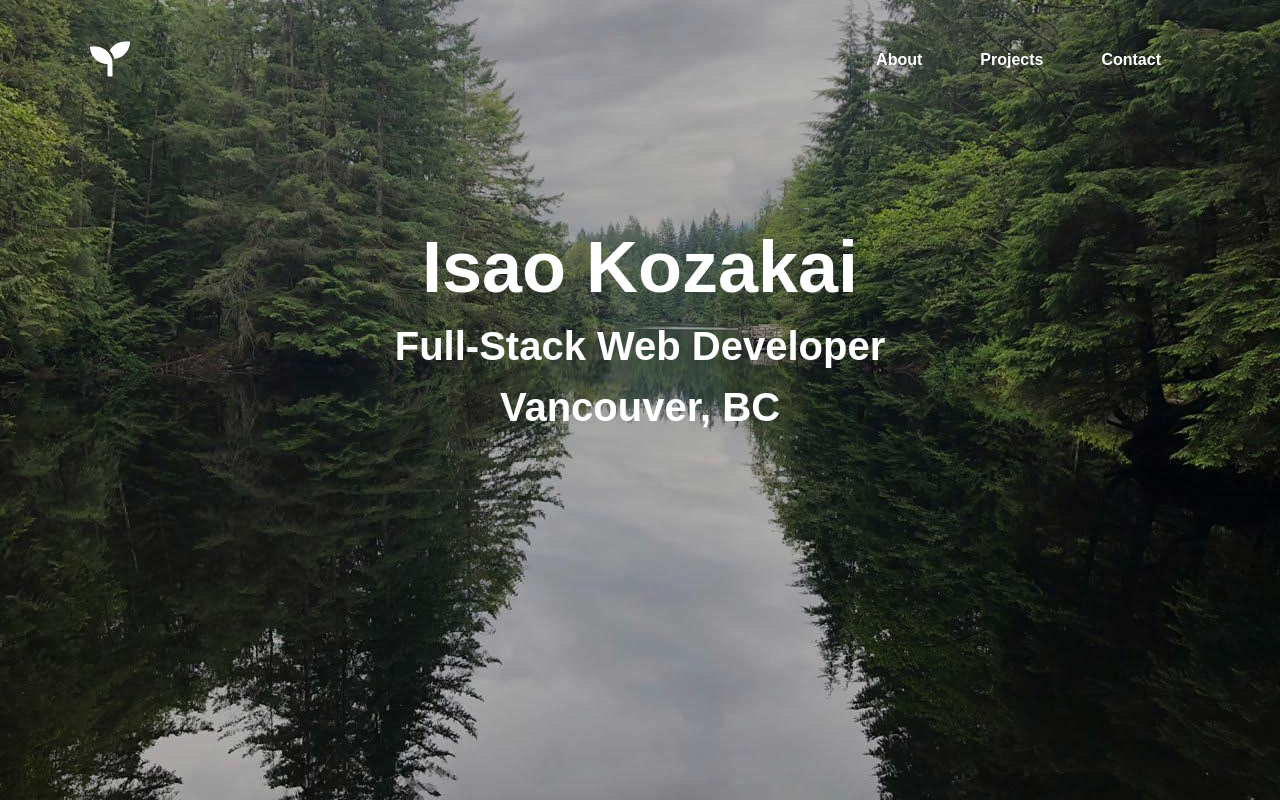
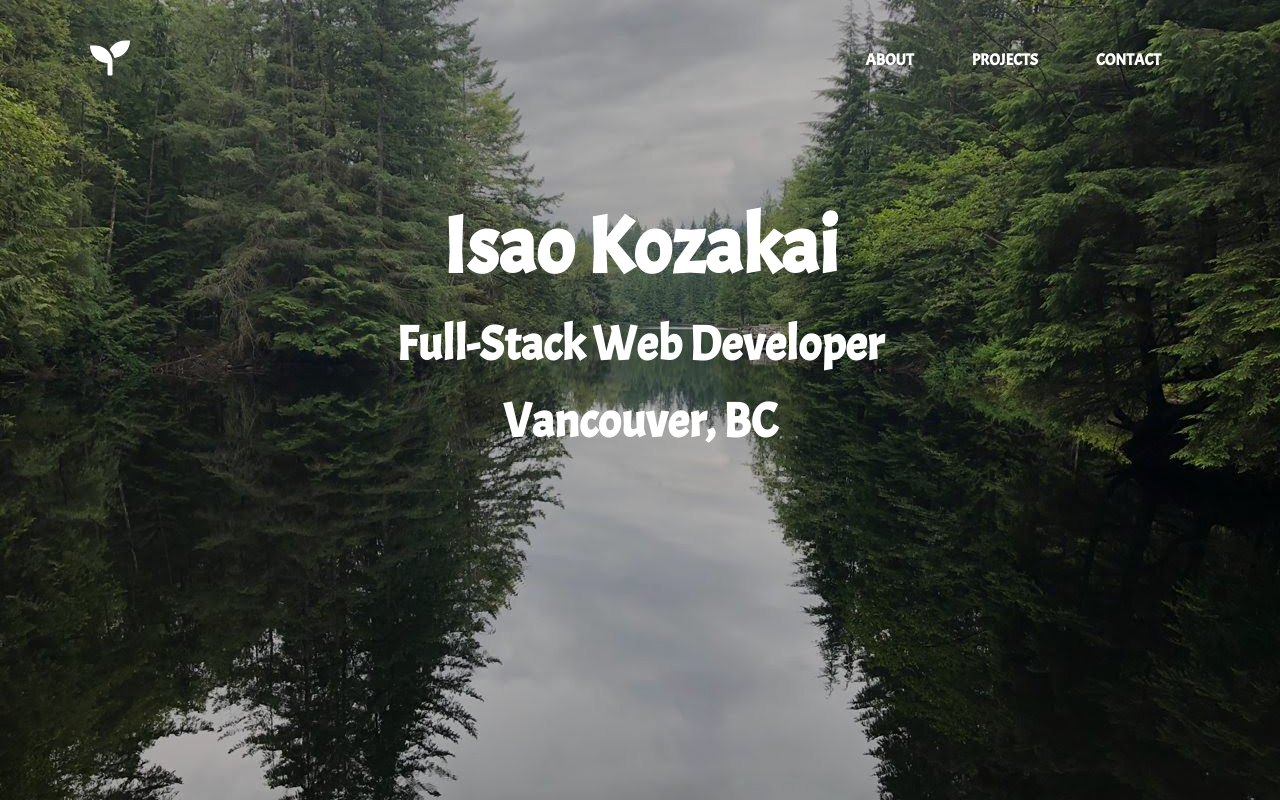
Before and after one commit to isaokozakai/my-portfolio-site_v1, a React (Create React App) app: page / in a window 1280 px wide. Shown: the top 800 px of the page. Built offline with nearby package versions, Linux system fonts and the light colour scheme.

Commit message:
Change the font-family

```diff
--- a/public/index.html
+++ b/public/index.html
@@ -6,8 +6,7 @@
     <meta name="viewport" content="width=device-width, initial-scale=1" />
     <meta name="theme-color" content="#000000" />
 
-    <link rel="manifest" href="%PUBLIC_URL%/manifest.json" />
-    <link rel="stylesheet" href="https://fonts.googleapis.com/icon?family=Material+Icons">
+    <link href="https://fonts.googleapis.com/css?family=Acme&display=swap" rel="stylesheet">    <link rel="stylesheet" href="https://fonts.googleapis.com/icon?family=Material+Icons">
     <link rel="stylesheet" href="https://use.fontawesome.com/releases/v5.6.3/css/all.css" integrity="sha384-UHRtZLI+pbxtHCWp1t77Bi1L4ZtiqrqD80Kn4Z8NTSRyMA2Fd33n5dQ8lWUE00s/" crossorigin="anonymous">
 
     <link href="https://fonts.googleapis.com/css?family=Anton" rel="stylesheet">
--- a/src/components/About.js
+++ b/src/components/About.js
@@ -3,7 +3,7 @@ import React from 'react';
 const About = () => {
   return (
     <section id="about" className="container">
-      <h2 className="headline">About Me</h2>
+      <h2 className="headline">ABOUT</h2>
       <div className="row">
         <div className="col">
           <div>
--- a/src/components/Contact.js
+++ b/src/components/Contact.js
@@ -2,9 +2,7 @@ import React from 'react';
 
 const Contact = (props) => (
   <section id="contact" className="container">
-    <h2 className="headline">
-      Contact
-    </h2>
+    <h2 className="headline">CONTACT</h2>
     <div className="contact-content">
       <div className="email"><a href="mailto:isaokozakai@gmail.com">isaokozakai@gmail.com</a></div>
       <div className="social-media">
--- a/src/components/Header.js
+++ b/src/components/Header.js
@@ -24,9 +24,9 @@ const Header = () => {
         </a>
         <nav>
           <ul>
-            <li><a href="#about">About</a></li>
-            <li><a href="#projects">Projects</a></li>
-            <li><a href="#contact">Contact</a></li>
+            <li><a href="#about">ABOUT</a></li>
+            <li><a href="#projects">PROJECTS</a></li>
+            <li><a href="#contact">CONTACT</a></li>
           </ul>
         </nav>
       </div>
--- a/src/components/Projects.js
+++ b/src/components/Projects.js
@@ -2,7 +2,7 @@ import React from 'react';
 
 const Project = () => (
   <section id="projects" className="container">
-    <h2 className="headline">Projects</h2>
+    <h2 className="headline">PROJECTS</h2>
     <div className="grid-container">
       <div className="col">
         <a href="https://isao-bulletin-board-service.herokuapp.com">
--- a/src/styles/_base.scss
+++ b/src/styles/_base.scss
@@ -7,7 +7,7 @@ body {
   padding: 0;
   height: 100%;
   width: 100%;
-  font-family: 'Arial',sans-serif;
+  font-family: 'Acme', sans-serif;
 }
 
 .container {
@@ -104,17 +104,16 @@ main {
 
 .landing-title {
   display: inline-block;
-  margin: 170px auto;
+  margin: 140px auto;
   padding: 0 20px;
   text-align: center;
-  font-weight: bold;
   border-radius: 5px;
   position: relative;
   z-index: 1;
 
   h1 {
     margin: 1rem 0;
-    font-size: 4.5rem;
+    font-size: 5rem;
     @media (max-width: 576px) {
       font-size: 3rem;
     }
@@ -122,7 +121,7 @@ main {
 
   h2 {
     margin: 1rem 0;
-    font-size: 2.5rem;
+    font-size: 3rem;
     @media (max-width: 576px) {
       font-size: 2rem;
     }
--- a/src/styles/_pc.scss
+++ b/src/styles/_pc.scss
@@ -1,16 +1,4 @@
 @media (min-width: 960px) {
-  html {
-    scroll-behavior: smooth;
-  }
-
-  body {
-    margin: 0;
-    padding: 0;
-    height: 100%;
-    width: 100%;
-    font-family: 'Arial',sans-serif;
-  }
-
   .container {
     padding: 40px 90px;
     margin: 0 auto;
@@ -69,23 +57,6 @@
   }
 
   .landing-title {
-    font-weight: bold;
-
-    h1 {
-      margin: 1rem 0;
-      font-size: 4.5rem;
-      @media (max-width: 576px) {
-        font-size: 3rem;
-      }
-    }
-
-    h2 {
-      margin: 1rem 0;
-      font-size: 2.5rem;
-      @media (max-width: 576px) {
-        font-size: 2rem;
-      }
-    }
   }
 
   section {
```
